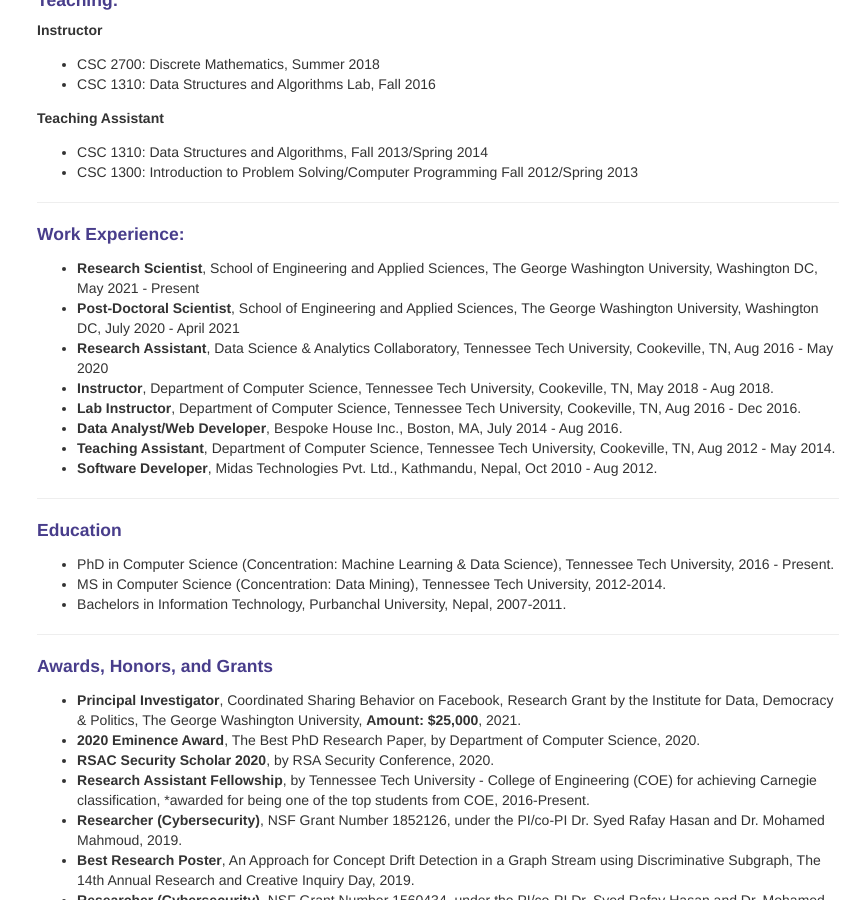
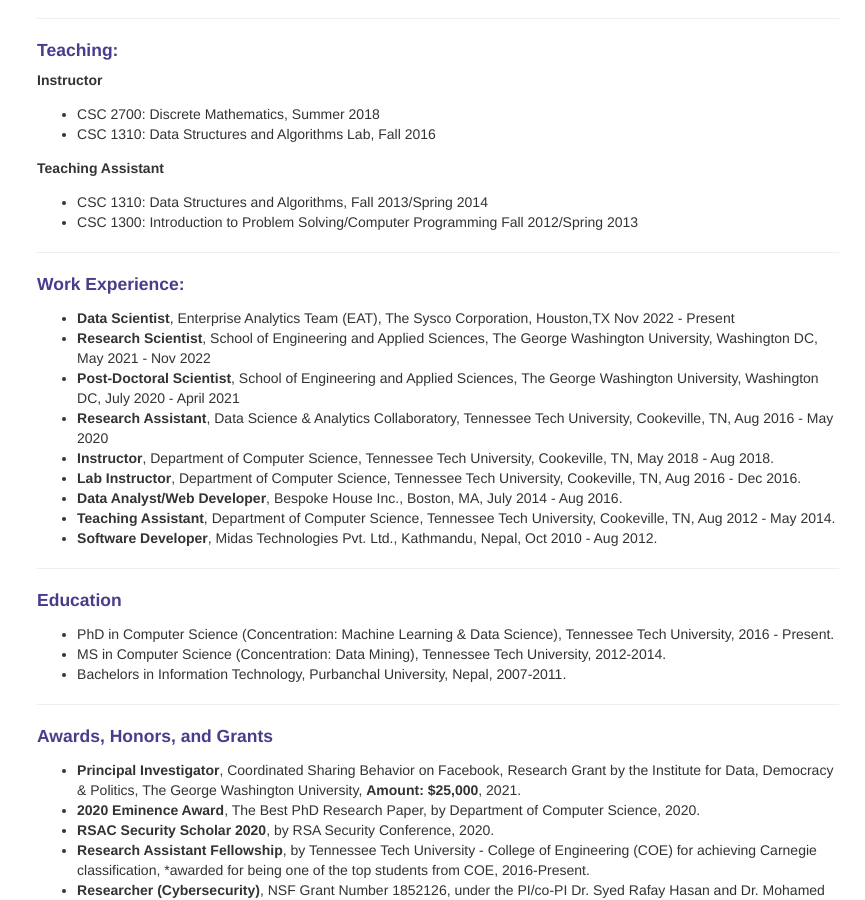
Before and after one commit to rpaudel42/rpaudel42.github.io, a Jekyll site: the page built from index.md, in a window 1280 px wide and 900 px high, scrolled down 1760 px. Shown: the whole window, without its empty margins (415-1280 px from the left). Built offline with Jekyll 4.4.1, drawn with Linux system fonts in a browser that asks for light colours; nearby versions of some CDN libraries; some web fonts are replaced; some of the changed text lies outside the part shown.

Commit message:
change home page to update latest work

```diff
--- a/index.md
+++ b/index.md
@@ -1,11 +1,11 @@
 ---
 layout: frontpage
 title: Ramesh Paudel
-description: Ramesh Paudel; Ph.D. in Computer Science - Tennessee Tech University - Cookeville, TN; research in concept drift, graph stream, graph-based anomaly, and machine learning.
+description: Ramesh Paudel; Ph.D. in Computer Science, data scientist, graph stream, graph-based anomaly, and machine learning.
 keywords: Paudel, concept drift, graph stream, graph based anomaly, anomaly detection
 ---
 
-Ramesh Paudel is a Research Scientist at the [Graph Computing Lab](https://www2.seas.gwu.edu/~howie/glab.html) at [George Washington University](https://www.gwu.edu). He completed his Ph.D from the [Department of Computer Science](http://www.csc.tntech.edu), Tennessee Tech University under [Dr. William (Bill) Eberle](http://users.csc.tntech.edu/~weberle/).
+Ramesh Paudel is a Data Scientis at Sysco Corporation. In the past, I worked as a Research Scientist at the [Graph Computing Lab](https://www2.seas.gwu.edu/~howie/glab.html) at [George Washington University](https://www.gwu.edu). He completed his Ph.D from the [Department of Computer Science](http://www.csc.tntech.edu), Tennessee Tech University under [Dr. William (Bill) Eberle](http://users.csc.tntech.edu/~weberle/).
 Ramesh's principal research interest is in graph-representation, anomaly detection, social network analysis, and concept drift detection. His research focuses anomaly detection usually in the field of computer network, IoT devices, health care, smart homes, social networks, etc.
 
 His research is motivated by real-world problems that can be mapped into graphs. Some of his notable works in the field of fraud/anomaly detection involve [Intrusion Detection in Smart Homes IoT Network]({{ BASE_PATH }}/pages/iot.html), [Spam Detection in Twitter Trending Topics]({{ BASE_PATH }}/pages/spamtweet.html), [Network Layer DoS Attack Detection]({{ BASE_PATH }}/pages/dosattack.html), [Anomaly Detection in Elderly Patient's Activities in Smart Homes]({{ BASE_PATH }}/pages/smarthomes.html), and [Anomalous Claim Detection in Medicare Claim File]({{ BASE_PATH }}/pages/medicare.html).
@@ -16,6 +16,8 @@
 
 ---
 #### Latest News:
+* **Nov, 2022 : Joined Enterprise Analytics Team (EAT), Sysco Corporation as a Data Scientist.
+
 * **May, 2022 :** A Paper  "Coordinated link sharing on Facebook", publised at the [72nd Annual International Communication Association Conference (ICA 2022)](https://www.icahdq.org/page/ICA2022)
 
 * **April, 2022 :** A Paper, "PIKACHU: Temporal Walk Based Dynamic Graph Embedding for Network Anomaly Detection", publised at the [IEEE/IFIP Network Operations and Management Symposium (NOMS'22)](https://noms2022.ieee-noms.org)
@@ -95,7 +97,8 @@
 
 ---
 #### Work Experience:
-* **Research Scientist**, School of Engineering and Applied Sciences, The George Washington University, Washington DC, May 2021 - Present
+* **Data Scientist**, Enterprise Analytics Team (EAT), The Sysco Corporation, Houston,TX Nov 2022 - Present
+* **Research Scientist**, School of Engineering and Applied Sciences, The George Washington University, Washington DC, May 2021 - Nov 2022
 * **Post-Doctoral Scientist**, School of Engineering and Applied Sciences, The George Washington University, Washington DC, July 2020 - April 2021
 * **Research Assistant**, Data Science & Analytics Collaboratory, Tennessee Tech University, Cookeville, TN, Aug 2016 - May 2020
 * **Instructor**, Department of Computer Science, Tennessee Tech University, Cookeville, TN, May 2018 - Aug 2018.
```
